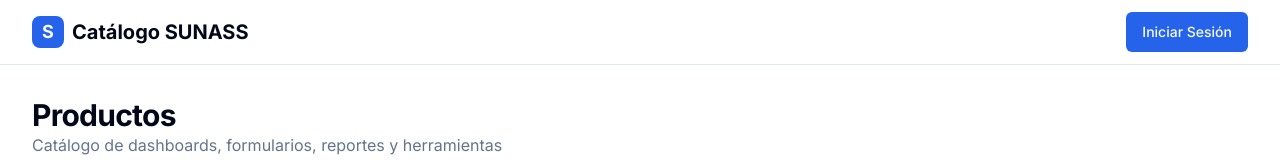
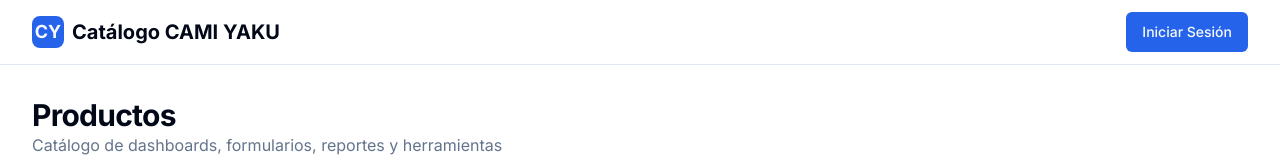
Before and after one commit to EilersSunass/catalogo-camiyaku, a Next.js app: page /products in a window 1280 px wide. Shown: the top 160 px of the page. Built offline with nearby package versions, Linux system fonts and the light colour scheme; no server answers; the database is empty.

Commit message:
Update header.tsx

```diff
--- a/components/layout/header.tsx
+++ b/components/layout/header.tsx
@@ -22,9 +22,9 @@ export function Header() {
         <div className="flex items-center gap-6">
           <Link href="/products" className="flex items-center space-x-2">
             <div className="h-8 w-8 rounded-lg bg-primary flex items-center justify-center">
-              <span className="text-primary-foreground font-bold text-lg">S</span>
+              <span className="text-primary-foreground font-bold text-lg">CY</span>
             </div>
-            <span className="font-bold text-xl">Catálogo SUNASS</span>
+            <span className="font-bold text-xl">Catálogo CAMI YAKU</span>
           </Link>
 
           {session && (
```
